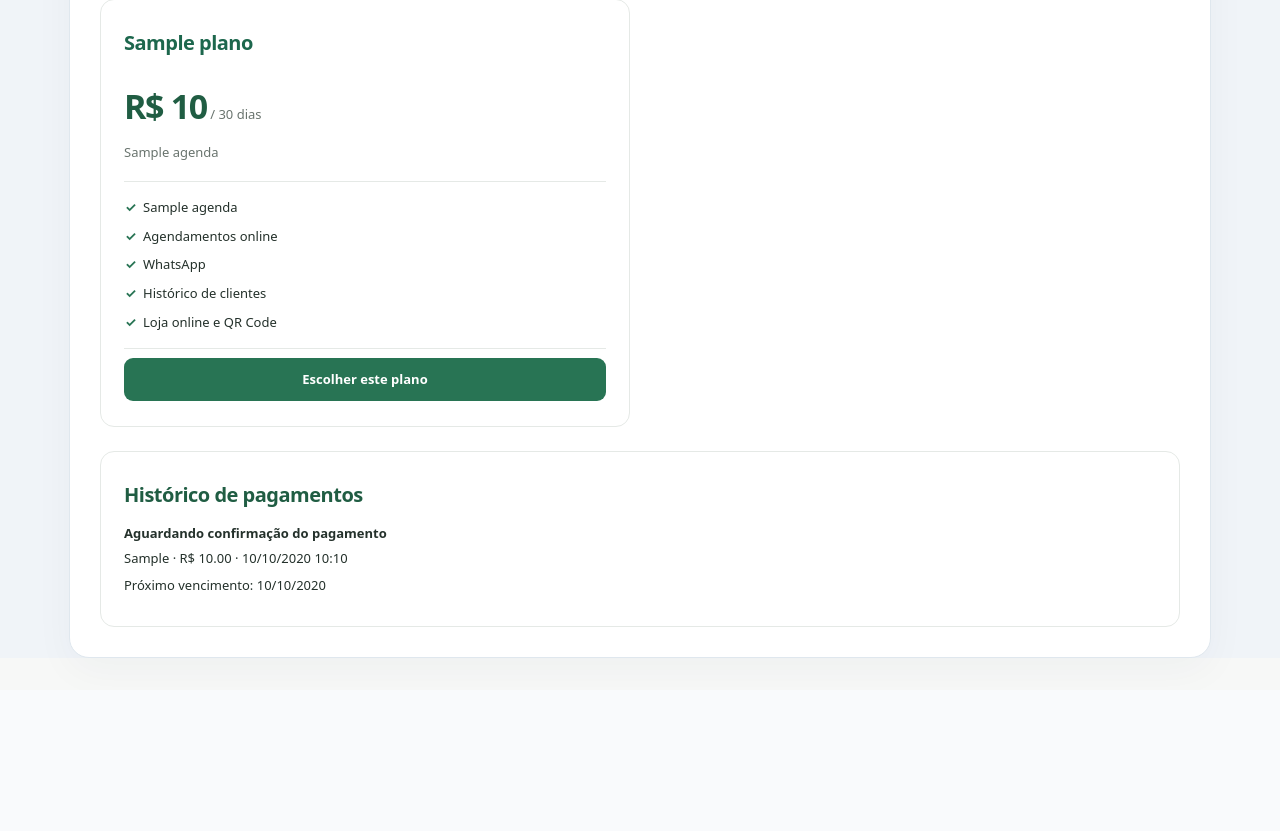
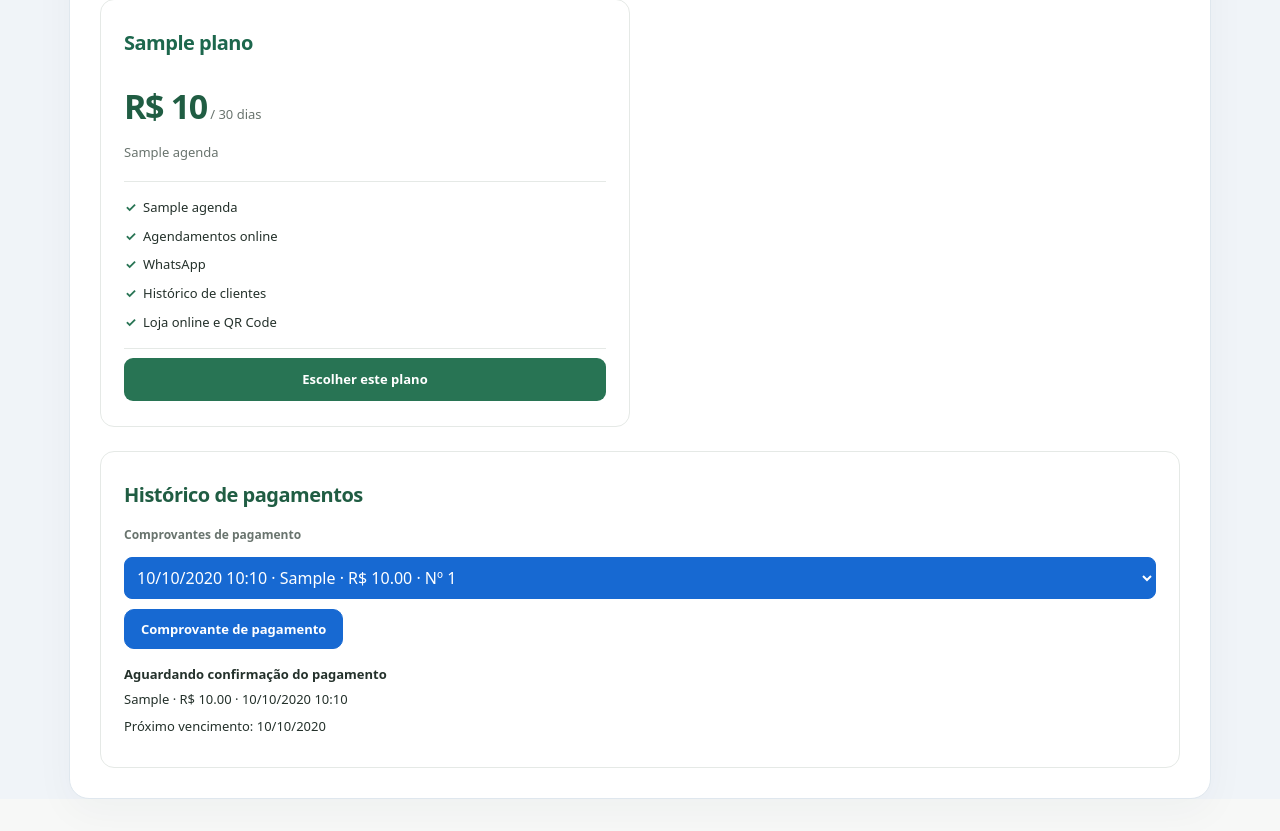
Before and after one commit to Marcos282/agenda, a Django app: template painel/templates/painel/mensalidade.html in a window 1280 px wide. Shown: the part 375-1206 px from the top of the page. Before the commit the page ends 1033 px from the top, so only its background shows below. Run offline with Django 5.2, Linux system fonts and the light colour scheme; the template is opened without the code that fills it: most values are stand-ins (such as "Sample title", 1, 10 or a date in 2020).

Commit message:
comprovante

```diff
--- a/pagamentos/tests.py
+++ b/pagamentos/tests.py
@@ -408,7 +408,7 @@
         confirmar_pagamento('791')
         page = self.client.get(self.url, **self.host)
         for payment_id in ('789', '790'):
-            self.assertContains(page, reverse('painel:comprovante_pagamento', args=[payment_id]))
+            self.assertContains(page, f'value="{payment_id}"')
         self.assertNotContains(page, reverse('painel:comprovante_pagamento', args=['791']))
         selected = self.client.get(reverse('painel:comprovante_pagamento', args=['789']), **self.host)
         self.assertContains(selected, 'Pagamento aprovado')
--- a/painel/templates/painel/mensalidade.html
+++ b/painel/templates/painel/mensalidade.html
@@ -1,6 +1,6 @@
 {% extends 'painel/base.html' %}{% load static %}
 {% block title %}Acesso ao sistema · Painel{% endblock %}
-{% block extra_head %}<link rel="stylesheet" href="{% static 'painel/mensalidade.css' %}?v=planos-6">{% endblock %}
+{% block extra_head %}<link rel="stylesheet" href="{% static 'painel/mensalidade.css' %}?v=planos-7">{% endblock %}
 {% block painel_content %}
 <div class="billing-page"{% if aguardar_pagamento %} data-payment-poll="{% url 'painel:mensalidade' %}?atualizar=1" data-payment-version="{{ versao_pagamentos }}"{% endif %}>
   <header class="billing-header">
@@ -25,9 +25,23 @@
   {% if pagamentos_registrados %}
   <section class="billing-card billing-receipts" aria-label="Histórico de pagamentos">
     <h2>Histórico de pagamentos</h2>
+    {% if comprovantes %}
+    {% with selecionado=comprovante_selecionado|default:comprovantes.0 %}
+    <form method="get" action="{% url 'painel:mensalidade' %}" class="billing-receipt-form">
+      <label for="payment-select">Comprovantes de pagamento</label>
+      <select id="payment-select" name="pagamento" class="billing-payment-received">
+        {% for comprovante in comprovantes %}
+        <option value="{{ comprovante.payment_id }}" {% if selecionado.pk == comprovante.pk %}selected{% endif %}>{{ comprovante.aprovado_em|default:comprovante.creditado_em|date:"d/m/Y H:i" }} · {{ comprovante.checkout.get_plano_display }} · R$ {{ comprovante.checkout.valor|floatformat:2 }} · Nº {{ comprovante.payment_id }}</option>
+        {% endfor %}
+      </select>
+      <noscript><button type="submit" class="ui-button ui-button-secondary">Selecionar pagamento</button></noscript>
+    </form>
+    <a class="ui-button billing-receipt-button" href="{% url 'painel:comprovante_pagamento' selecionado.payment_id %}">Comprovante de pagamento</a>
+    {% endwith %}
+    {% endif %}
     <ul class="billing-history-list">
       {% for pagamento in pagamentos_registrados %}
-      <li><div><strong>{% if pagamento.status == "approved" and pagamento.creditado_em %}Pagamento aprovado — +{{ pagamento.dias_concedidos|default:pagamento.checkout.dias }} dias adicionados{% elif pagamento.status == "refunded" %}Pagamento reembolsado{% elif pagamento.status == "charged_back" %}Pagamento contestado{% elif pagamento.status == "rejected" %}Pagamento recusado{% elif pagamento.status == "cancelled" %}Pagamento cancelado{% else %}Aguardando confirmação do pagamento{% endif %}</strong><p>{{ pagamento.checkout.get_plano_display }} · R$ {{ pagamento.checkout.valor|floatformat:2 }} · {{ pagamento.aprovado_em|default:pagamento.checkout.criado_em|date:"d/m/Y H:i" }}</p>{% if pagamento.nova_validade %}<p>Próximo vencimento: {{ pagamento.nova_validade|date:"d/m/Y" }}</p>{% endif %}</div>{% if pagamento.status == "approved" and pagamento.creditado_em %}<a class="ui-button billing-receipt-button" href="{% url 'painel:comprovante_pagamento' pagamento.payment_id %}">Comprovante de pagamento</a>{% endif %}</li>
+      <li><div><strong>{% if pagamento.status == "approved" and pagamento.creditado_em %}Pagamento aprovado — +{{ pagamento.dias_concedidos|default:pagamento.checkout.dias }} dias adicionados{% elif pagamento.status == "refunded" %}Pagamento reembolsado{% elif pagamento.status == "charged_back" %}Pagamento contestado{% elif pagamento.status == "rejected" %}Pagamento recusado{% elif pagamento.status == "cancelled" %}Pagamento cancelado{% else %}Aguardando confirmação do pagamento{% endif %}</strong><p>{{ pagamento.checkout.get_plano_display }} · R$ {{ pagamento.checkout.valor|floatformat:2 }} · {{ pagamento.aprovado_em|default:pagamento.checkout.criado_em|date:"d/m/Y H:i" }}</p>{% if pagamento.nova_validade %}<p>Próximo vencimento: {{ pagamento.nova_validade|date:"d/m/Y" }}</p>{% endif %}</div></li>
       {% endfor %}
     </ul>
   </section>
```
Also changed, not shown: docs/pagamentos-mensalidade.md (+1 -1 lines).
